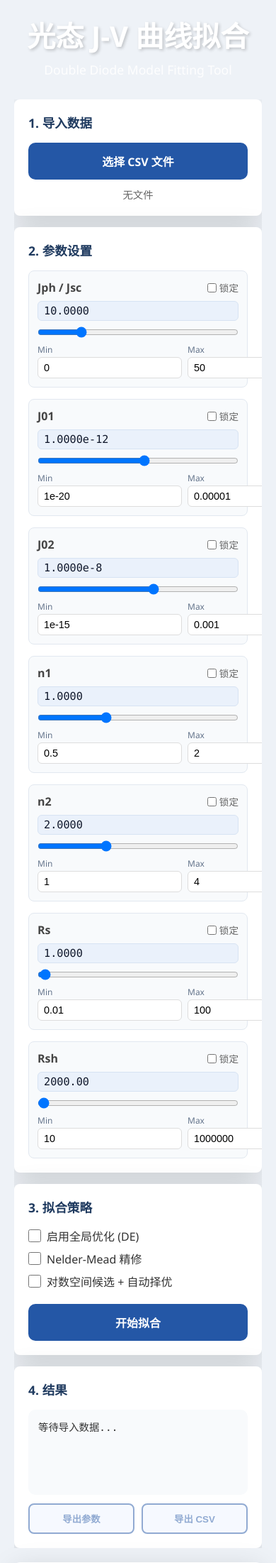
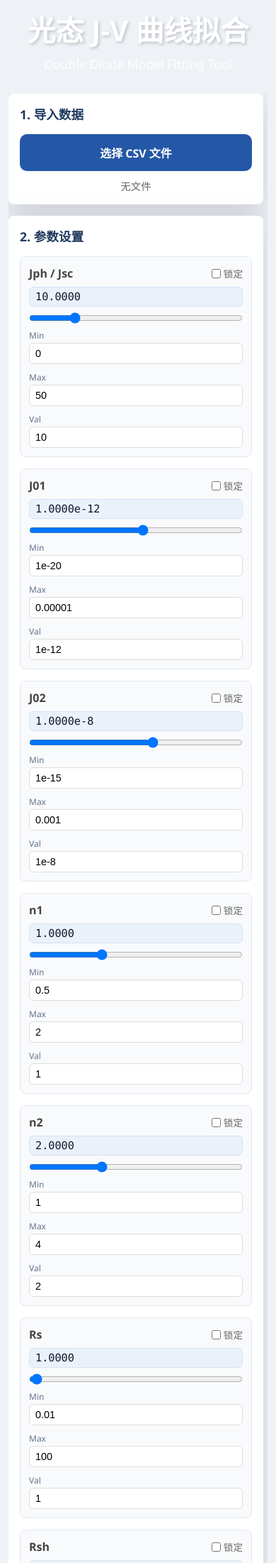
Before and after one commit to AaronChen1314/-J-V-Fitting-App, a Flask app: page / in a window 390 px wide. Shown: the top 2202 px of the page at 71% size. Run offline with Flask 3, Linux system fonts and the light colour scheme.

Commit message:
Fix parameter input layout overflow

```diff
--- a/static/css/style.css
+++ b/static/css/style.css
@@ -37,7 +37,7 @@ header h1 {
 
 .main-content {
     display: grid;
-    grid-template-columns: 420px 1fr;
+    grid-template-columns: minmax(460px, 520px) minmax(0, 1fr);
     gap: 20px;
 }
 
@@ -47,6 +47,9 @@ header h1 {
     gap: 16px;
     max-height: calc(100vh - 160px);
     overflow-y: auto;
+    overflow-x: hidden;
+    min-width: 0;
+    padding-right: 6px;
 }
 
 .card {
@@ -104,18 +107,22 @@ header h1 {
     border: 1px solid #e2e8f0;
     border-radius: 8px;
     padding: 12px;
+    min-width: 0;
+    overflow: hidden;
 }
 
 .param-header {
     display: flex;
     justify-content: space-between;
     align-items: center;
+    gap: 10px;
     margin-bottom: 8px;
 }
 
 .param-name {
     font-weight: 600;
     color: #444;
+    min-width: 0;
 }
 
 .param-live-value {
@@ -151,13 +158,18 @@ header h1 {
 
 .param-inputs {
     display: grid;
-    grid-template-columns: 1fr 1fr 1fr;
-    gap: 8px;
+    grid-template-columns: minmax(0, 1fr) minmax(0, 1fr);
+    gap: 10px;
 }
 
 .param-input {
     display: flex;
     flex-direction: column;
+    min-width: 0;
+}
+
+.param-input:last-child {
+    grid-column: 1 / -1;
 }
 
 .param-input label {
@@ -173,6 +185,8 @@ header h1 {
 }
 
 .param-input input {
+    width: 100%;
+    min-width: 0;
     padding: 6px 8px;
     border: 1px solid #ddd;
     border-radius: 6px;
@@ -286,6 +300,7 @@ header h1 {
     border-radius: 8px;
     padding: 24px;
     box-shadow: 0 10px 40px rgba(0, 0, 0, 0.15);
+    min-width: 0;
 }
 
 .chart-container {
@@ -304,3 +319,18 @@ header h1 {
         min-height: 500px;
     }
 }
+
+@media (max-width: 520px) {
+    body {
+        padding: 12px;
+    }
+    .card {
+        padding: 16px;
+    }
+    .param-inputs {
+        grid-template-columns: 1fr;
+    }
+    .param-input:last-child {
+        grid-column: auto;
+    }
+}
```
